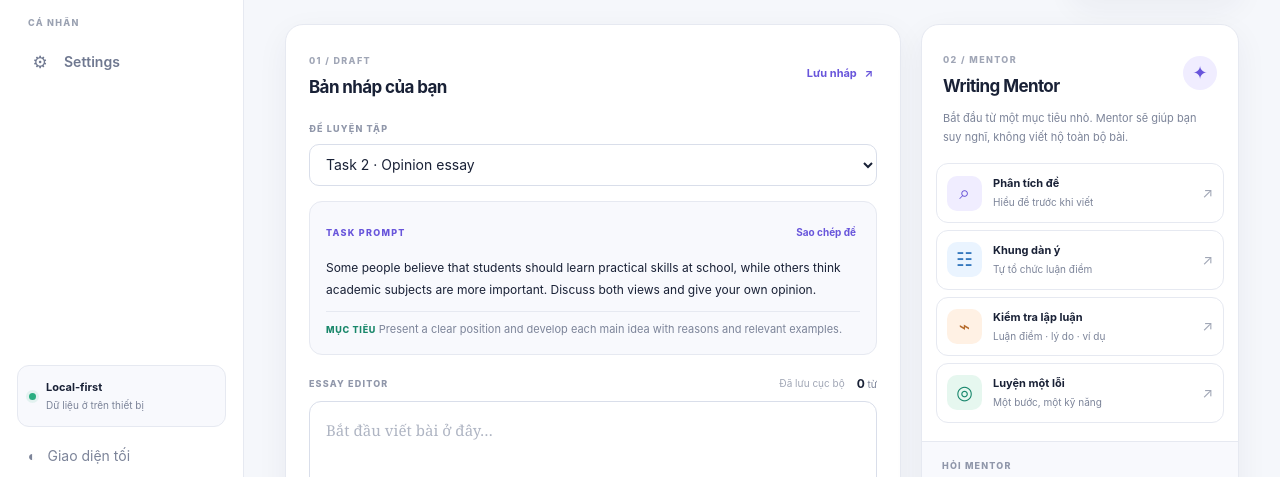
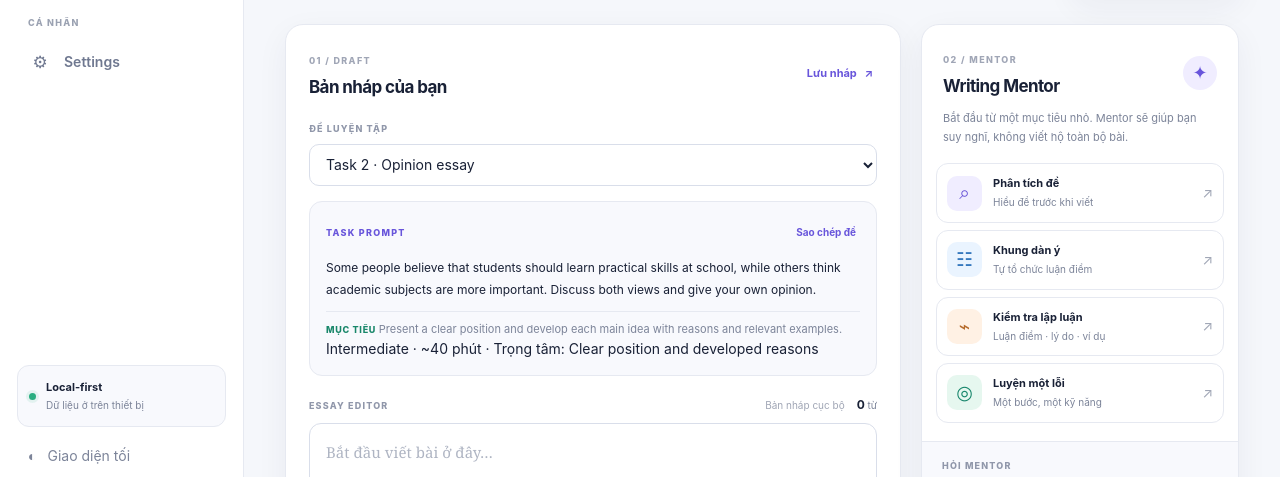
Before and after one commit to Nolane-x/Hoc-ielts-writing, a website built with Vite: page web/index.html in a window 1280 px wide. Shown: the part 277-754 px from the top of the page. Built offline with nearby package versions, Linux system fonts and the light colour scheme; what @capacitor/core would draw is missing.

Commit message:
ui: show per-task focus, difficulty and suggested time

```diff
--- a/web/index.html
+++ b/web/index.html
@@ -28,7 +28,7 @@
         <div class="workspace-grid">
           <section class="editor-column panel"><div class="panel-heading"><div><span class="section-kicker">01 / DRAFT</span><h2>Bản nháp của bạn</h2></div><button class="quiet-button" id="save-draft" type="button">Lưu nháp <span>↗</span></button></div>
             <div class="task-select-wrap"><label for="task-select">ĐỀ LUYỆN TẬP</label><select id="task-select" aria-describedby="task-goal"></select></div>
-            <div class="prompt-card"><div class="prompt-card-top"><span class="prompt-label">TASK PROMPT</span><button class="text-button" id="copy-prompt" type="button">Sao chép đề</button></div><p id="task-prompt"></p><div class="prompt-goal" id="task-goal"></div></div>
+            <div class="prompt-card"><div class="prompt-card-top"><span class="prompt-label">TASK PROMPT</span><button class="text-button" id="copy-prompt" type="button">Sao chép đề</button></div><p id="task-prompt"></p><div class="prompt-goal" id="task-goal"></div><div class="prompt-meta" id="task-meta"></div></div>
             <div class="editor-meta"><label for="essay-editor">ESSAY EDITOR</label><div class="editor-meta-right"><span id="autosave-label">Đã lưu cục bộ</span><span class="word-count"><strong id="word-count">0</strong> từ</span></div></div>
             <textarea id="essay-editor" spellcheck="true" autocomplete="off" placeholder="Bắt đầu viết bài ở đây…&#10;&#10;Hãy tự phát triển ý tưởng trước. WMR sẽ hỗ trợ bạn phát hiện lỗi và cải thiện từng bước." aria-describedby="editor-hint"></textarea>
             <div class="editor-footer"><span id="editor-hint">Ctrl/Cmd + Enter để nộp bài · Bản nháp tự lưu trên thiết bị</span><span id="word-target">Mục tiêu tham khảo: 250 từ</span></div>
```
